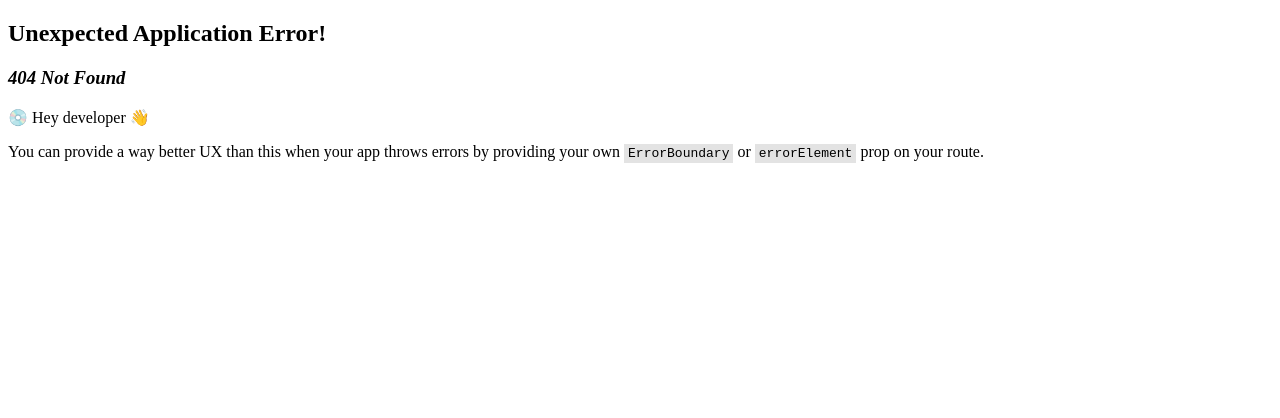
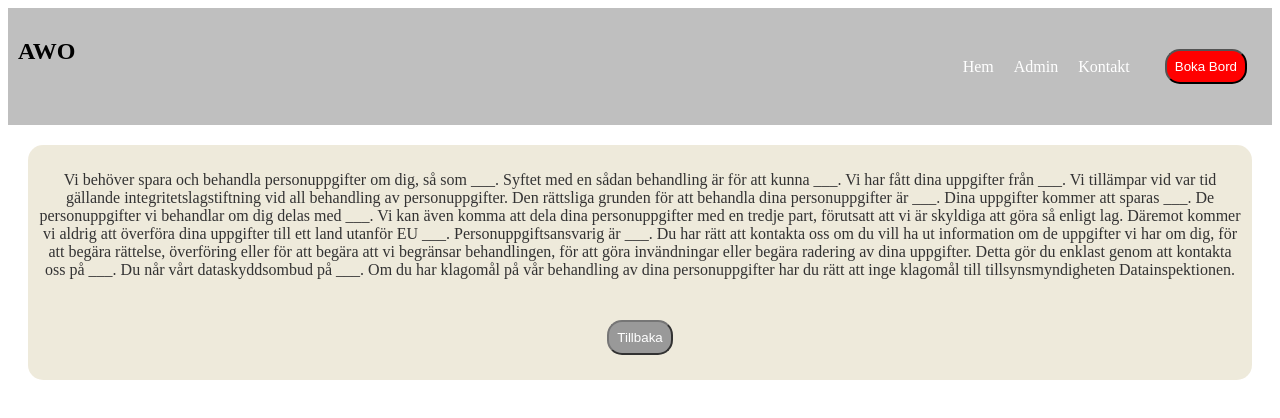
Before and after one commit to wilmawiker/therestaurant-assignment, a React (Vite) app in the folder fed22s-therestaurant/: page /gdpr in a window 1280 px wide. Before the commit this address had no page. Shown: the top 418 px of the page. Built offline with nearby package versions, Linux system fonts and the light colour scheme.

Commit message:
added gdpr page

```diff
--- a/fed22s-therestaurant/src/components/styled/Buttons.tsx
+++ b/fed22s-therestaurant/src/components/styled/Buttons.tsx
@@ -14,3 +14,5 @@ export const Button = styled.button<IButtonProps>`
 `;
 
 export const LandingPageButton = styled(Button)``;
+
+export const GDPRButton = styled(Button)``;
--- a/fed22s-therestaurant/src/components/styled/Wrappers.tsx
+++ b/fed22s-therestaurant/src/components/styled/Wrappers.tsx
@@ -1,7 +1,12 @@
 import styled from "styled-components";
 
-export const GeneralWrapper = styled.div`
+interface IWrapperProps {
+  flexdirection: string;
+}
+
+export const GeneralWrapper = styled.div<IWrapperProps>`
   display: flex;
+  flex-direction: ${(props: IWrapperProps) => props.flexdirection || "row"};
   justify-content: center;
   align-items: center;
 `;
@@ -14,7 +19,7 @@ export const Wrapper = styled.div`
   gap: 10px;
   background-color: #ebe5d3;
   opacity: 80%;
-  width: 60%;
+  margin: 20px;
   border-radius: 15px;
   padding: 10px;
 `;
--- a/fed22s-therestaurant/src/main.tsx
+++ b/fed22s-therestaurant/src/main.tsx
@@ -6,6 +6,7 @@ import BookingPage from "./views/BookingPage";
 import ContactPage from "./views/ContactPage";
 import Layout from "./components/Layout";
 import AdminPage from "./views/AdminPage";
+import GdprPage from "./views/GdprPage";
 
 const root = ReactDOM.createRoot(
   document.getElementById("root") as HTMLElement
@@ -32,6 +33,10 @@ const router = createBrowserRouter([
         path: "/contact",
         element: <ContactPage></ContactPage>,
       },
+      {
+        path: "/gdpr",
+        element: <GdprPage></GdprPage>,
+      },
     ],
   },
 ]);
--- a/fed22s-therestaurant/src/views/BookingPage.tsx
+++ b/fed22s-therestaurant/src/views/BookingPage.tsx
@@ -2,6 +2,9 @@ import { useState } from "react";
 import CustomerForm from "../components/CustomerForm";
 import DateForm from "../components/DateForm";
 import { IBooking, defaultBooking } from "../models/IBooking";
+import { Link } from "react-router-dom";
+import { GDPRButton, LandingPageButton } from "../components/styled/Buttons";
+import { GeneralWrapper } from "../components/styled/Wrappers";
 
 const BookingPage = () => {
   const [booking, setBooking] = useState<IBooking>(defaultBooking);
@@ -10,6 +13,7 @@ const BookingPage = () => {
   return (
     <>
       <h3>Bokningssida</h3>
+      <GeneralWrapper flexdirection="column">
         <DateForm
           booking={booking}
           add={setBooking}
@@ -22,6 +26,10 @@ const BookingPage = () => {
           add={setBooking}
           showForm={showCustomerForm}
         ></CustomerForm>
+        <Link to="/gdpr">
+          <GDPRButton>Personuppgiftspolicy</GDPRButton>
+        </Link>
+      </GeneralWrapper>
     </>
   );
 };
--- /dev/null
+++ b/fed22s-therestaurant/src/views/GdprPage.tsx
@@ -0,0 +1,42 @@
+import { Footer } from "../components/Footer";
+import { Wrapper, GeneralWrapper } from "../components/styled/Wrappers";
+import { StyledP } from "../components/styled/StyledP";
+import { useNavigate } from "react-router-dom";
+import { LandingPageButton } from "../components/styled/Buttons";
+
+const ContactPage = () => {
+  const navigate = useNavigate();
+  return (
+    <>
+      <GeneralWrapper>
+        <Wrapper>
+          <StyledP>
+            Vi behöver spara och behandla personuppgifter om dig, så som ___.
+            Syftet med en sådan behandling är för att kunna ___. Vi har fått
+            dina uppgifter från ___. Vi tillämpar vid var tid gällande
+            integritetslagstiftning vid all behandling av personuppgifter. Den
+            rättsliga grunden för att behandla dina personuppgifter är ___. Dina
+            uppgifter kommer att sparas ___. De personuppgifter vi behandlar om
+            dig delas med ___. Vi kan även komma att dela dina personuppgifter
+            med en tredje part, förutsatt att vi är skyldiga att göra så enligt
+            lag. Däremot kommer vi aldrig att överföra dina uppgifter till ett
+            land utanför EU ___. Personuppgiftsansvarig är ___. Du har rätt att
+            kontakta oss om du vill ha ut information om de uppgifter vi har om
+            dig, för att begära rättelse, överföring eller för att begära att vi
+            begränsar behandlingen, för att göra invändningar eller begära
+            radering av dina uppgifter. Detta gör du enklast genom att kontakta
+            oss på ___. Du når vårt dataskyddsombud på ___. Om du har klagomål
+            på vår behandling av dina personuppgifter har du rätt att inge
+            klagomål till tillsynsmyndigheten Datainspektionen.
+          </StyledP>
+          <LandingPageButton onClick={() => navigate(-1)}>
+            Tillbaka
+          </LandingPageButton>
+        </Wrapper>
+      </GeneralWrapper>
+      <Footer></Footer>
+    </>
+  );
+};
+
+export default ContactPage;
```
Lines whose indentation alone changed are shown as unchanged.
